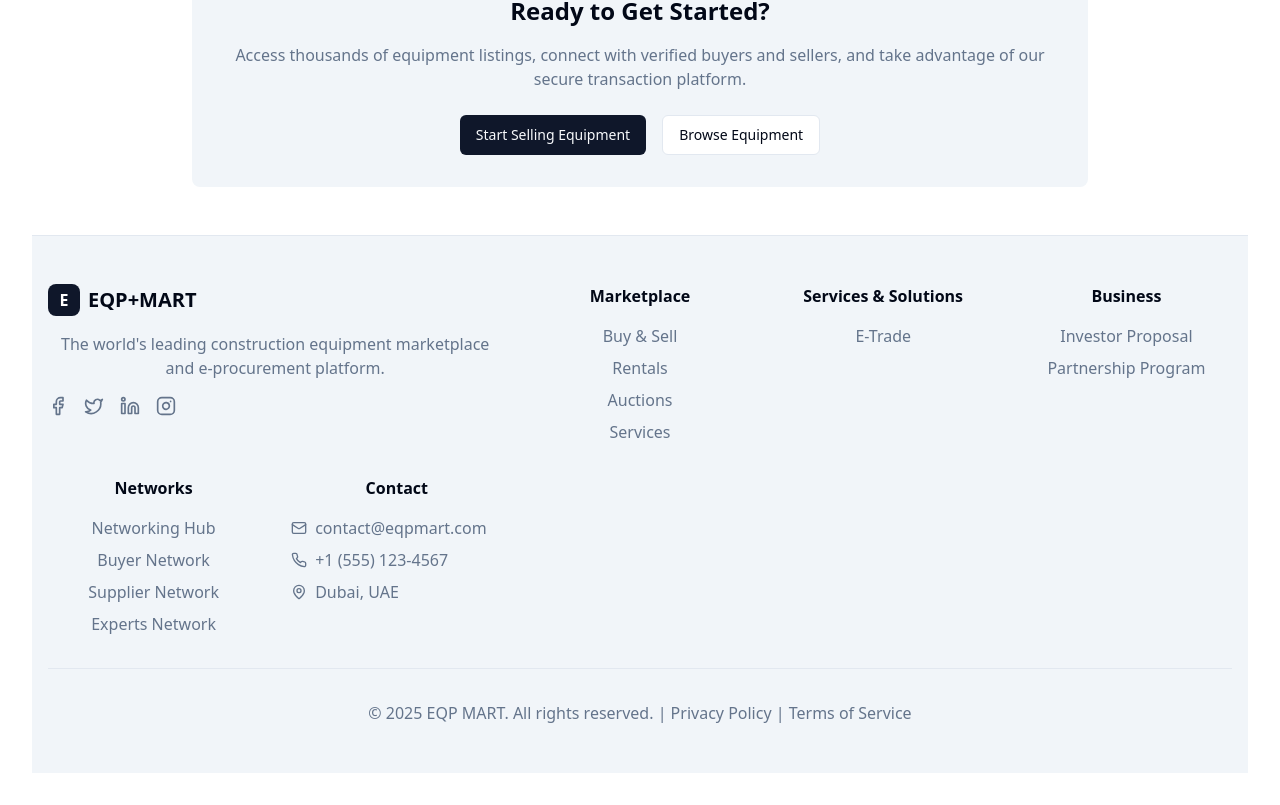
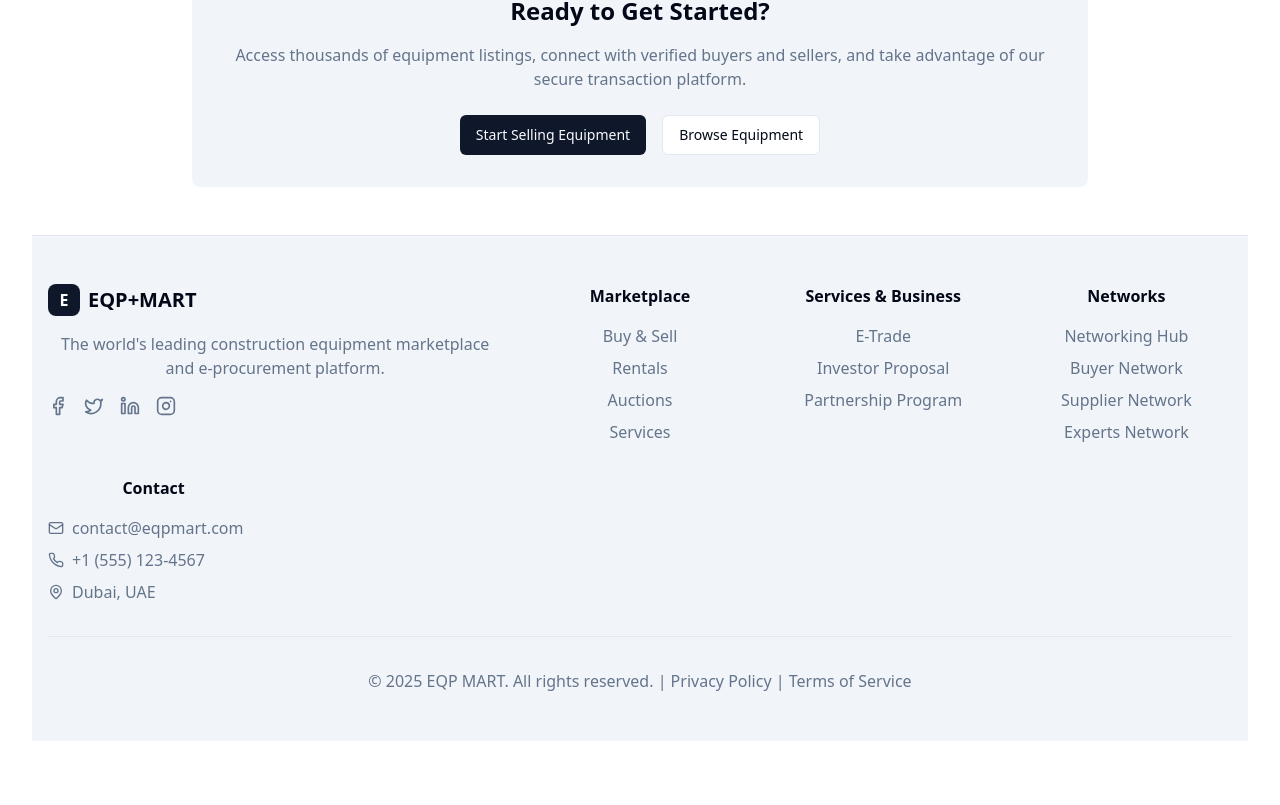
Before and after one commit to qataranbu-spec/equipmart, a React (Vite) app: page /login in a window 1280 px wide. Shown: the part 678-1483 px from the top of the page. After the commit the page ends 1451 px from the top, so only its background shows below. Built offline with nearby package versions, Linux system fonts and the light colour scheme.

Commit message:
Refactor footer layout
Adjust footer column grid to display links in a single row. Combine "Services & Solutions" and "Business" into one column.

```diff
--- a/src/components/layout/Footer.tsx
+++ b/src/components/layout/Footer.tsx
@@ -35,18 +35,11 @@ const Footer = () => {
             </ul>
           </div>
 
-          {/* Services & Solutions */}
+          {/* Services & Business */}
           <div>
-            <h3 className="font-semibold mb-4">Services & Solutions</h3>
+            <h3 className="font-semibold mb-4">Services & Business</h3>
             <ul className="space-y-2 text-muted-foreground">
               <li><Link to="/procurement" className="hover:text-primary">E-Trade</Link></li>
-            </ul>
-          </div>
-
-          {/* Business */}
-          <div>
-            <h3 className="font-semibold mb-4">Business</h3>
-            <ul className="space-y-2 text-muted-foreground">
               <li><Link to="/investor-proposal" className="hover:text-primary">Investor Proposal</Link></li>
               <li><Link to="/partnership-opportunity" className="hover:text-primary">Partnership Program</Link></li>
             </ul>
```
